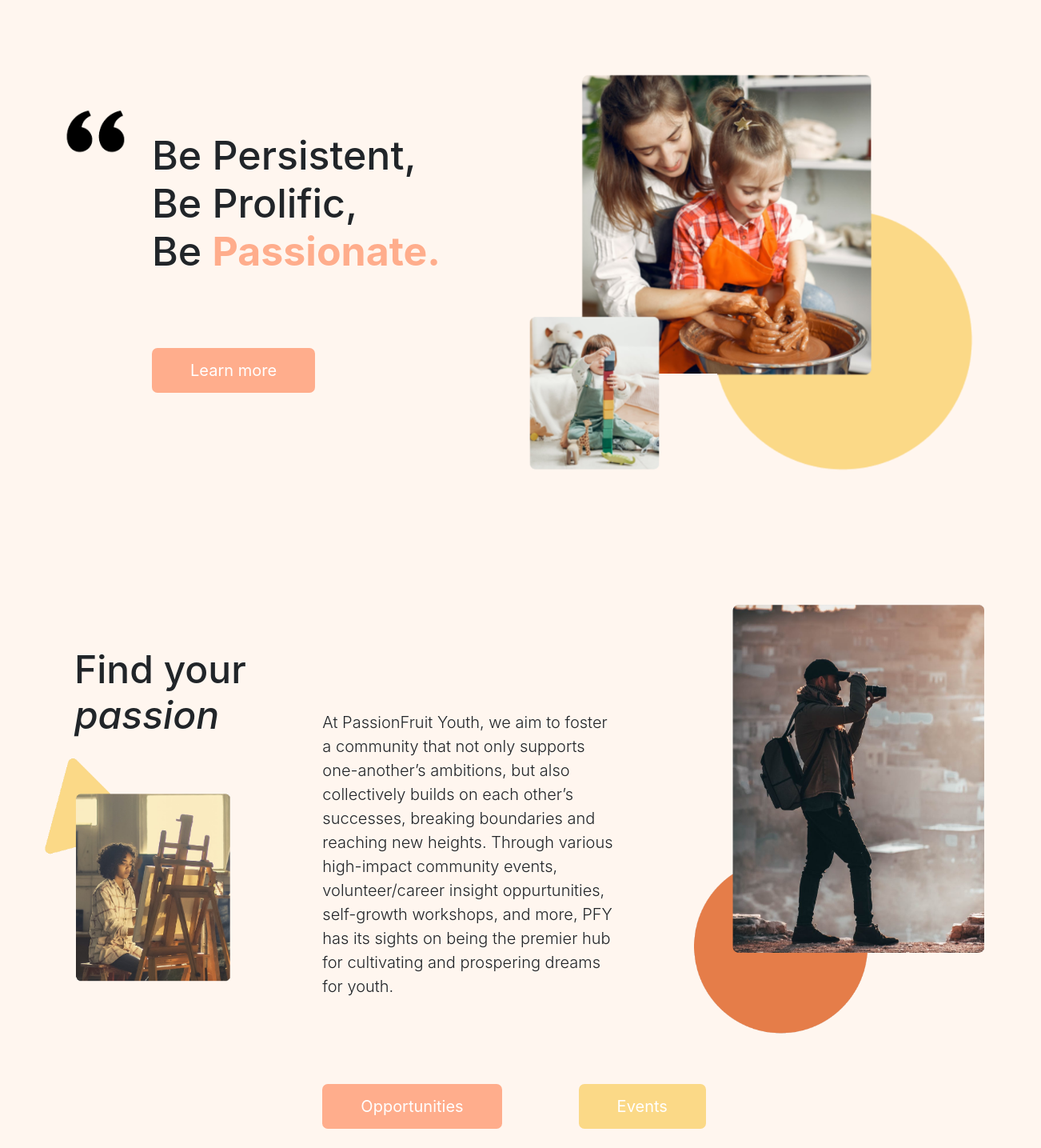
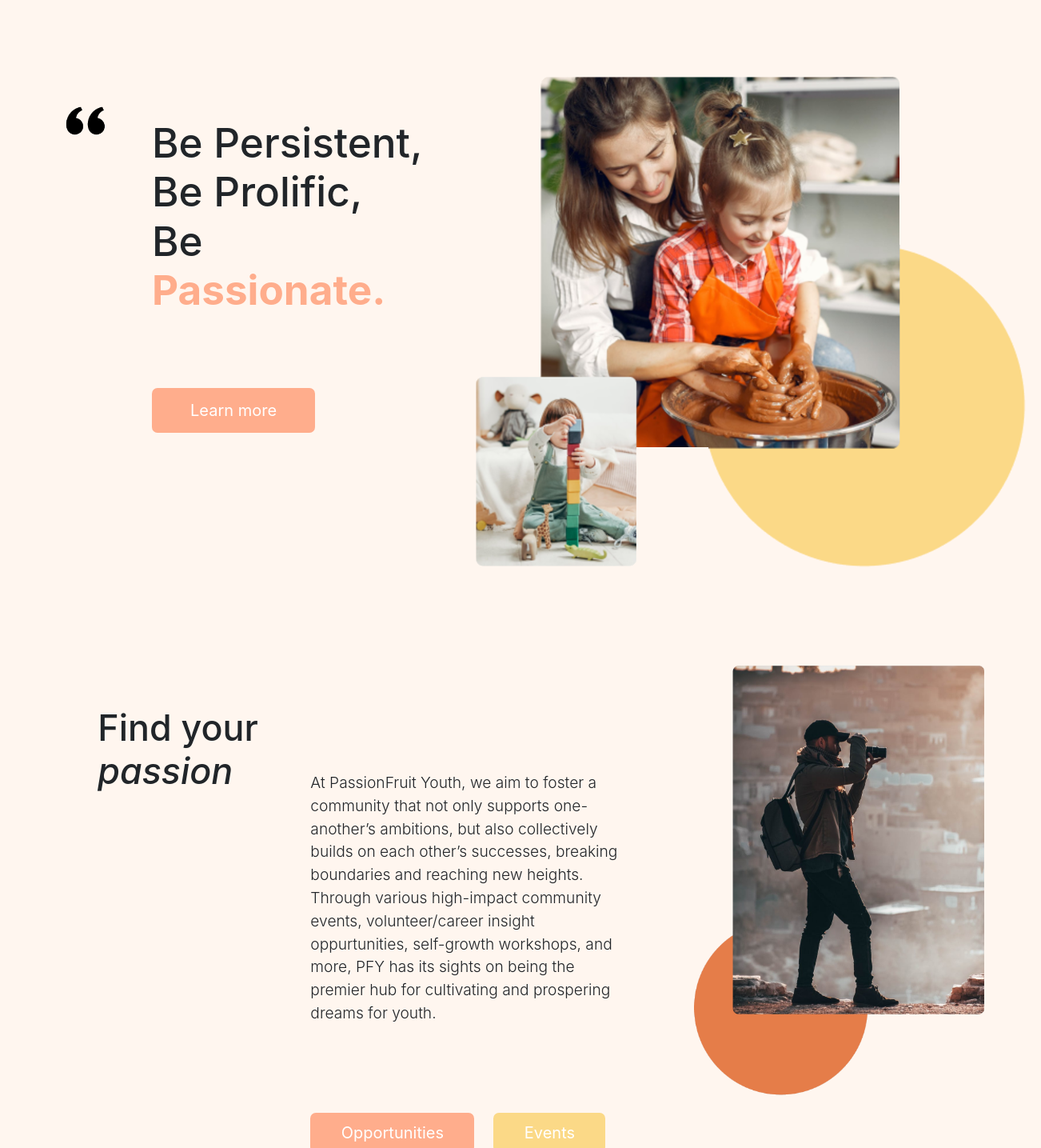
Before and after one commit to jiayishen21/PassionFruitYouth, an Angular app in the folder PassionFruitYouth_V2.0/passion-fruit-youth-v2/: page / in a window 1280 px wide. Shown: the part 120-1555 px from the top of the page at 80% size, 1302 px wide, since content can reach past the window. Built offline with nearby package versions, Linux system fonts and the light colour scheme.

Commit message:
responsiveness

```diff
--- a/PassionFruitYouth_V2.0/passion-fruit-youth-v2/src/components/home/home.component.css
+++ b/PassionFruitYouth_V2.0/passion-fruit-youth-v2/src/components/home/home.component.css
@@ -3,40 +3,53 @@
     font-weight: bold;
 }
 
-.quote1 {
-    font-size: 45px;
+.quotation {
+    max-width: 8vw;
 }
 
-@media screen and (min-width: 762px) {
-    .quote1 {
-        font-size: 70px !important;
-    }
+.quote1 {
+    font-size: 8vw;
+}
+
+.quote2 {
+    font-size: 4vw;
+}
+
+.potter-child {
+    max-width: 85vw;
+    max-height: 78vw;
+}
+
+.community-description {
+    font-size: 3.5vw;
 }
 
 @media screen and (min-width: 992px) {
     .quote1 {
-        font-size: 40px !important;
+        font-size: 4vw !important;
+    }
+
+    .quotation {
+        max-width: 4vw !important;
+    }
+
+    .quote2 {
+        font-size: 3.5vw !important;
+    }
+
+    .community-description {
+        font-size: 1.5vw;
     }
 }
 
-@media screen and (min-width: 1200px) {
-    .quote1 {
-        font-size: 50px !important;
-    }
+.artist-img {
+    display: none;
 }
 
 @media screen and (min-width: 1400px) {
-    .quote1 {
-        font-size: 60px !important;
+    .artist-img {
+        display: inline;
     }
-}
-
-.quote2 {
-    font-size: 3em;
-}
-
-.community-description {
-    font-size: 20px;
 }
 
 .title-motivation {
--- a/PassionFruitYouth_V2.0/passion-fruit-youth-v2/src/components/home/home.component.html
+++ b/PassionFruitYouth_V2.0/passion-fruit-youth-v2/src/components/home/home.component.html
@@ -1,12 +1,13 @@
+
 <div class="container-fluid mt-3 mt-lg-10 mb-10">
     <div class="row">
-        <div class="container col-3 col-lg-1">
-            <img src="assets/img/quotation.png" class="ml-8 ml-lg-5 mt-7 img-fluid">
+        <div class="container col-2 col-lg-1">
+            <img src="assets/img/quotation.png" class="quotation ml-8 ml-lg-5 mt-7">
 
         </div>
 
         <div class="container col-9 col-lg-4">
-          <div class="container-fluid mt-12">
+          <div class="container-fluid mt-8 mt-lg-10">
               <h2 class="quote1">
                 Be Persistent,<br>
                 Be Prolific,<br>
@@ -20,15 +21,15 @@
 
         <div class="container col-12 col-lg-6">
           <div class="container-fluid mt-12 mt-lg-3 d-flex justify-content-center">
-              <img src="assets/img/potter-child.png" class="img-fluid">
+              <img src="assets/img/potter-child.png"  class="potter-child">
           </div>
         </div>
     </div>
 </div>
 
-<div class="container-fluid py-5" id="description-page">
+<div class="container-fluid mb-10" id="description-page">
     <div class="row">
-      <div class="container col-md-3">
+      <div class="container col-3 col-lg-3 p-0">
         <div class="container-fluid d-flex justify-content-end mt-10">
           <h3 class="quote2">
             Find your<br>
@@ -36,12 +37,12 @@
         </h3>
         </div>
         <div class="container-fluid d-flex justify-content-end my-2">
-          <img src="assets/img/artist.png"  class="img-fluid">
+          <img src="assets/img/artist.png"  class="img-fluid artist-img">
         </div>
       </div>
 
-      <div class="container col-md-4">
-        <div class="container-fluid d-flex justify-content-center mt-20">
+      <div class="container col-9 col-lg-4 p-0">
+        <div class="container-fluid d-flex justify-content-center mt-15 mt-lg-20">
           <p class="lead community-description">
             At PassionFruit Youth, we aim to foster a
             community that not only supports one-another’s
@@ -56,13 +57,13 @@
             dreams for youth.
           </p>
         </div>
-        <div class="container-fluid mt-13">
-          <a routerLink="opportunities" class="button-light-salmon px-5 py-3 mr-5">Opportunities</a>
-          <a routerLink="events" class="button-jasmine px-5 py-3 ml-5">Events</a>
+        <div class="container-fluid mt-5 mt-lg-13">
+          <a routerLink="opportunities" class="button-light-salmon mr-4">Opportunities</a>
+          <a routerLink="events" class="button-jasmine">Events</a>
         </div>
       </div>
 
-      <div class="container col-md-4">
+      <div class="container col-lg-4 mt-10 mt-xl-0">
         <img src="assets/img/photographer.png" class="img-fluid">
       </div>
     </div>
@@ -72,10 +73,10 @@
 
 <div class="container-fluid background-light-salmon py-10">
     <div class="row">
-      <div class="container d-flex col-md-6 justify-content-center">
+      <div class="container d-flex col-lg-6 justify-content-center">
         <img src="assets/img/hiker.png" class="img-fluid">
       </div>
-      <div class="container col-md-6">
+      <div class="container col-lg-6">
         <div class="mt-14">
           <h4 class="subtitle-pill px-5 py-2">Chase your dreams</h4>
         </div>
--- a/PassionFruitYouth_V2.0/passion-fruit-youth-v2/src/index.html
+++ b/PassionFruitYouth_V2.0/passion-fruit-youth-v2/src/index.html
@@ -12,6 +12,7 @@
 </head>
 <body class="background-seashell">
   <app-root></app-root>
+
 
   <script src="https://code.jquery.com/jquery-3.2.1.slim.min.js" integrity="sha384-KJ3o2DKtIkvYIK3UENzmM7KCkRr/rE9/Qpg6aAZGJwFDMVNA/GpGFF93hXpG5KkN" crossorigin="anonymous"></script>
   <script src="https://cdnjs.cloudflare.com/ajax/libs/popper.js/1.12.9/umd/popper.min.js" integrity="sha384-ApNbgh9B+Y1QKtv3Rn7W3mgPxhU9K/ScQsAP7hUibX39j7fakFPskvXusvfa0b4Q" crossorigin="anonymous"></script>
--- a/PassionFruitYouth_V2.0/passion-fruit-youth-v2/src/styles.css
+++ b/PassionFruitYouth_V2.0/passion-fruit-youth-v2/src/styles.css
@@ -39,8 +39,12 @@
     border: none;
     color: var(--white);
     background-color: var(--light-salmon);
-    border-radius: 7px;
-    font-size: 20px;
+    border-radius: 1vw;
+    padding-left: 4vw;
+    padding-right: 4vw;
+    padding-top: 2vw;
+    padding-bottom: 2vw;
+    font-size: 3vw;
     box-shadow: inset 0 0 0 0 var(--jasmine);
     transition: ease-out 0.3s;
     outline: none;
@@ -57,8 +61,12 @@
     border: none;
     color: var(--white);
     background-color: var(--jasmine);
-    border-radius: 7px;
-    font-size: 20px;
+    border-radius: 1vw;
+    padding-left: 4vw;
+    padding-right: 4vw;
+    padding-top: 2vw;
+    padding-bottom: 2vw;
+    font-size: 3vw;
     box-shadow: inset 0 0 0 0 var(--light-salmon);
     transition: ease-out 0.3s;
     outline: none;
@@ -69,6 +77,17 @@
     text-decoration: none;
     color: var(--white);
     cursor: pointer;
+}
+
+@media screen and (min-width: 992px) {
+    .button-light-salmon, .button-jasmine {
+        padding-left: 3vw;
+        padding-right: 3vw;
+        padding-top: 1vw;
+        padding-bottom: 1vw;
+        font-size: 20px;
+        border-radius: 7px;
+    }
 }
 
 .subtitle-pill {
```
